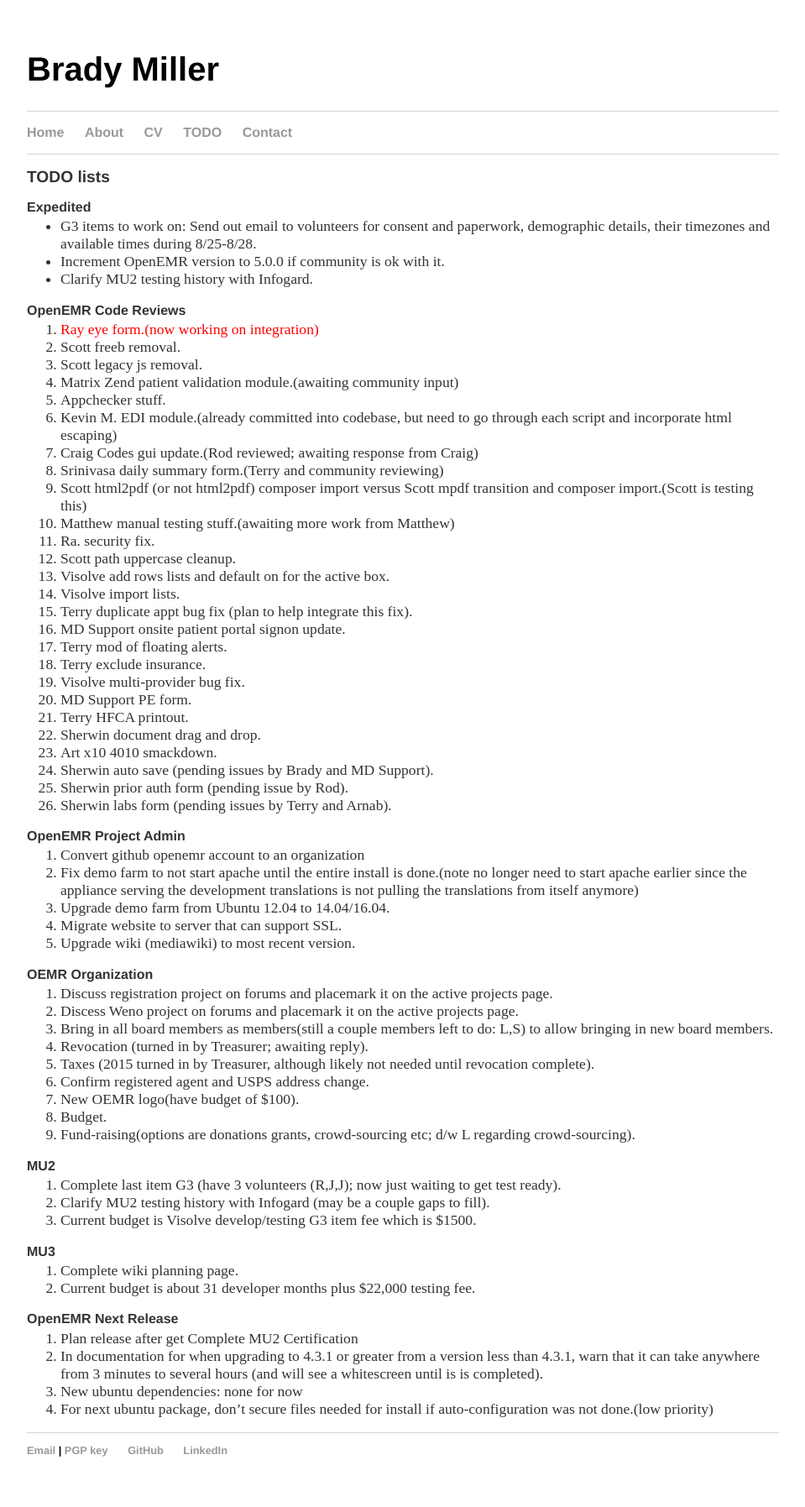
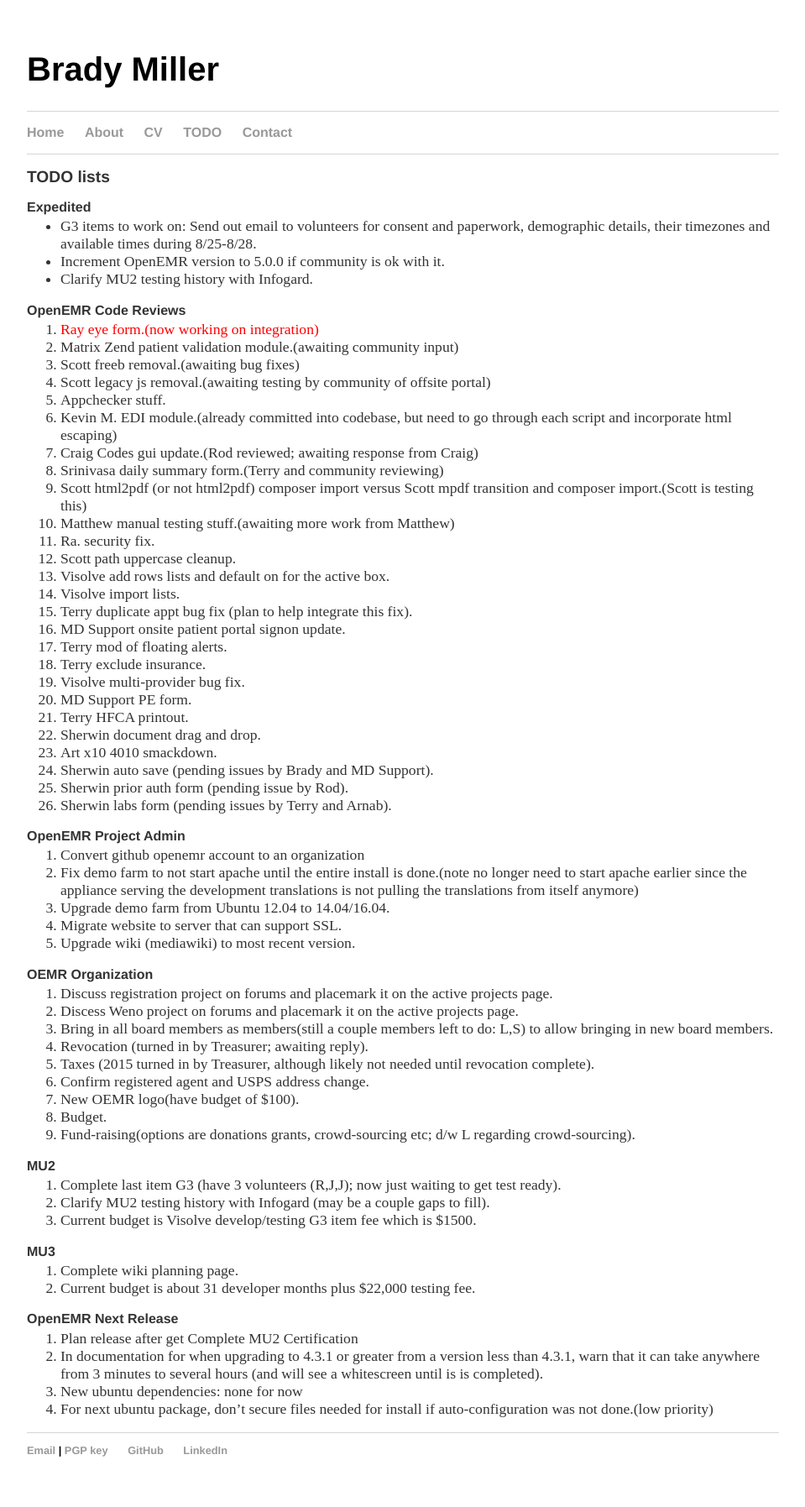
Before and after one commit to bradymiller/bradymiller.github.io, a Jekyll site: the page built from todo/index.md, in a window 1280 px wide. Shown: the whole page at 84% size, without its empty margins (160-1119 px from the left). Built offline with Jekyll 4.4.1, drawn with Linux system fonts in a browser that asks for light colours.

Commit message:
Update todo list

```diff
--- a/todo/index.md
+++ b/todo/index.md
@@ -10,9 +10,9 @@
 
 ### OpenEMR Code Reviews
 1. <span style="color: red">Ray eye form.(now working on integration)</span>
-1. Scott freeb removal.
-1. Scott legacy js removal.
 1. Matrix Zend patient validation module.(awaiting community input)
+1. Scott freeb removal.(awaiting bug fixes)
+1. Scott legacy js removal.(awaiting testing by community of offsite portal)
 1. Appchecker stuff.
 1. Kevin M. EDI module.(already committed into codebase, but need to go through each script and incorporate html escaping)
 1. Craig Codes gui update.(Rod reviewed; awaiting response from Craig)
```
